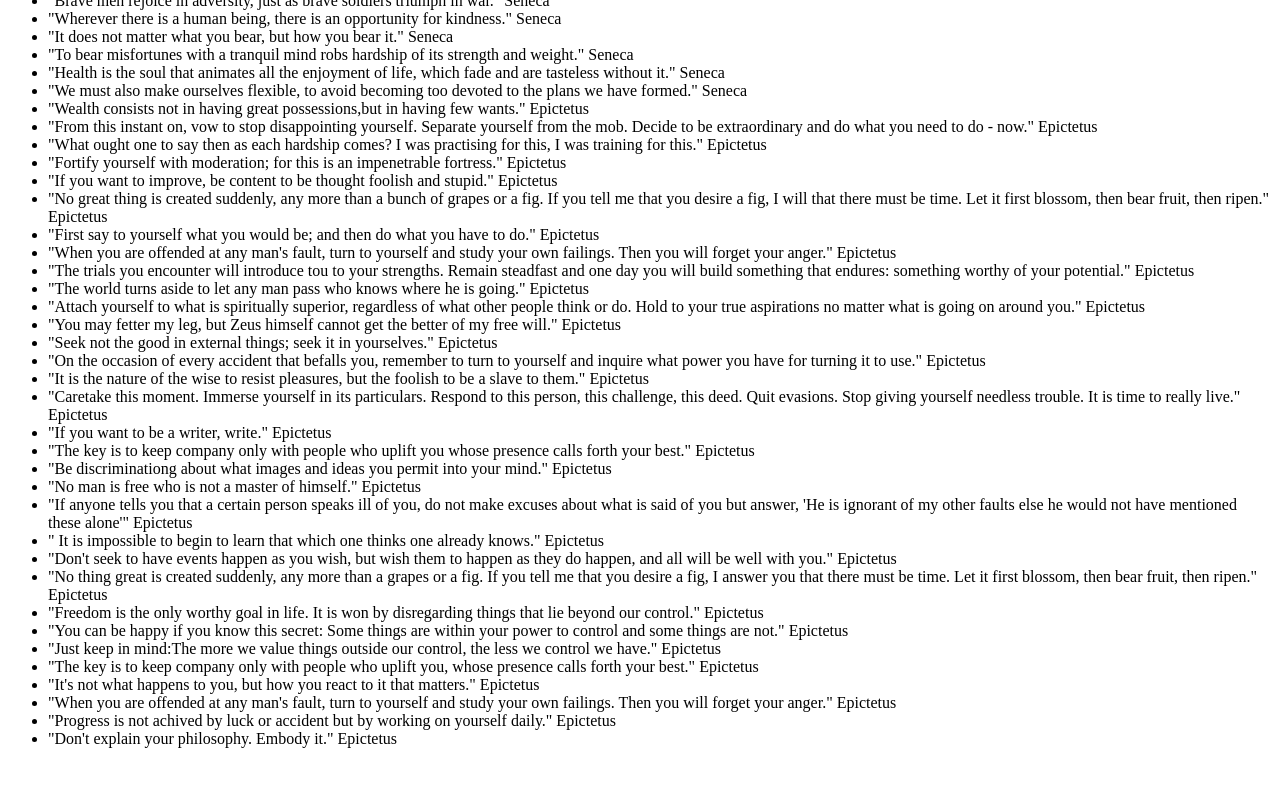
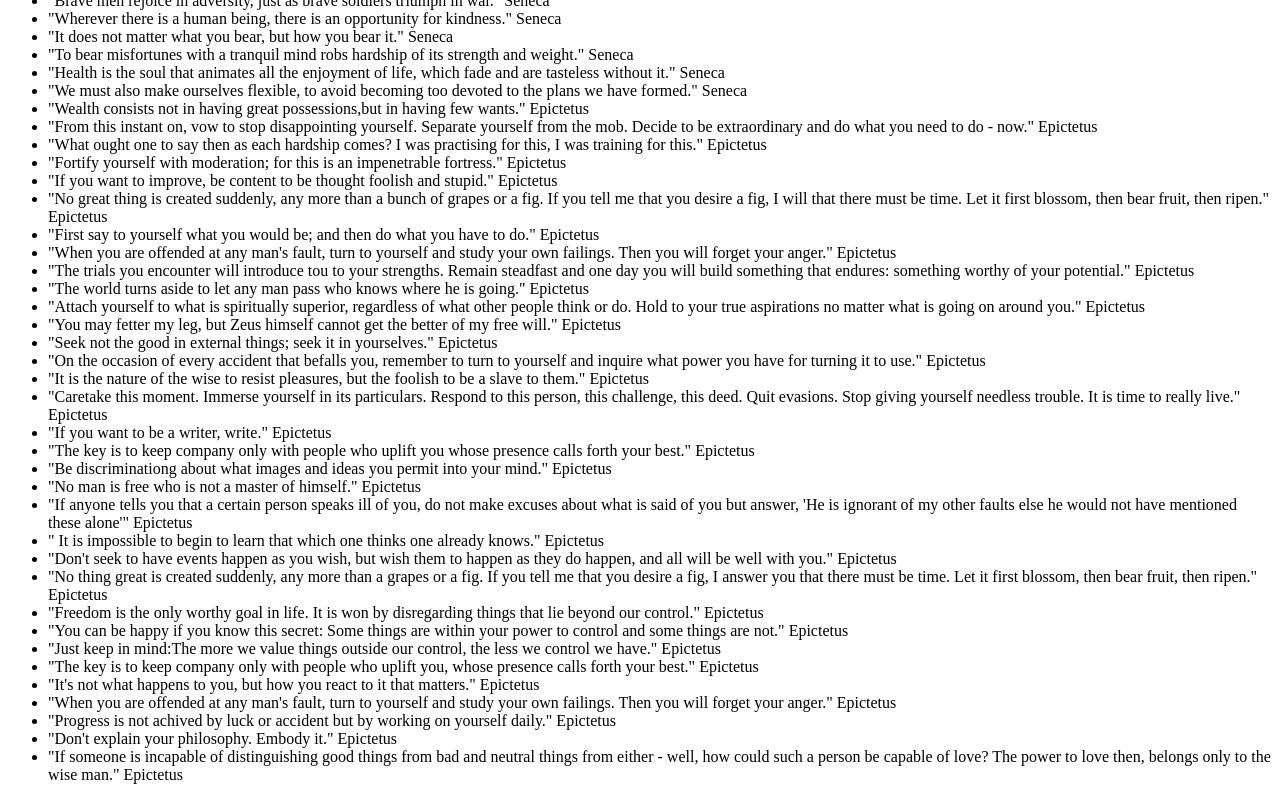
Before and after one commit to Shadeslayer234/Stoicism, a plain HTML site: page index.html in a window 1280 px wide. Shown: the part 1320-2120 px from the top of the page. Before the commit the page ends 2084 px from the top, so only its background shows below. Drawn offline with Linux system fonts and the light colour scheme.

Commit message:
Added a quote

```diff
--- a/index.html
+++ b/index.html
@@ -114,6 +114,7 @@
       <li>"When you are offended at any man's fault, turn to yourself and study your own failings. Then you will forget your anger." Epictetus</li>
       <li>"Progress is not achived by luck or accident but by working on yourself daily." Epictetus</li>
       <li>"Don't explain your philosophy. Embody it." Epictetus</li>
+      <li>"If someone is incapable of distinguishing good things from bad and neutral things from either - well, how could such a person be capable of love? The power to love then, belongs only to the wise man." Epictetus</li>
     </ul>
   </body>
 </html>
```
